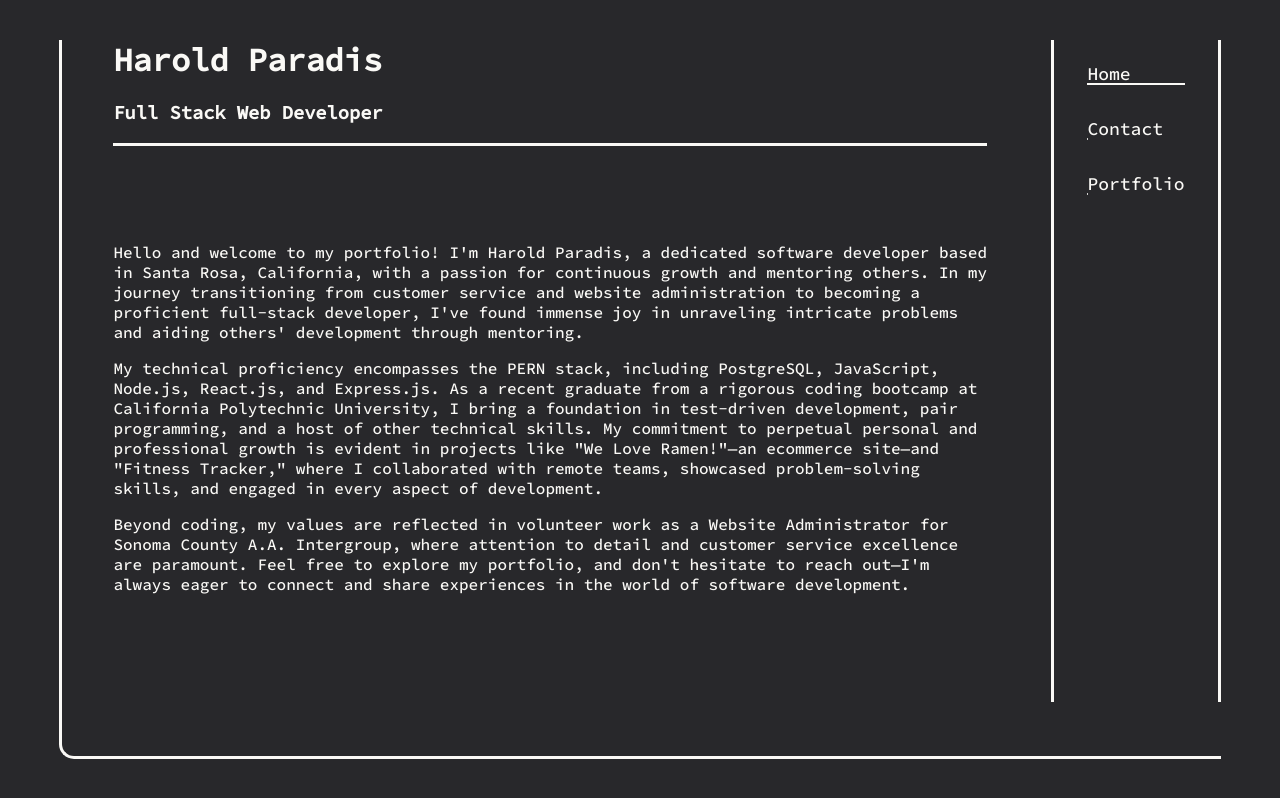
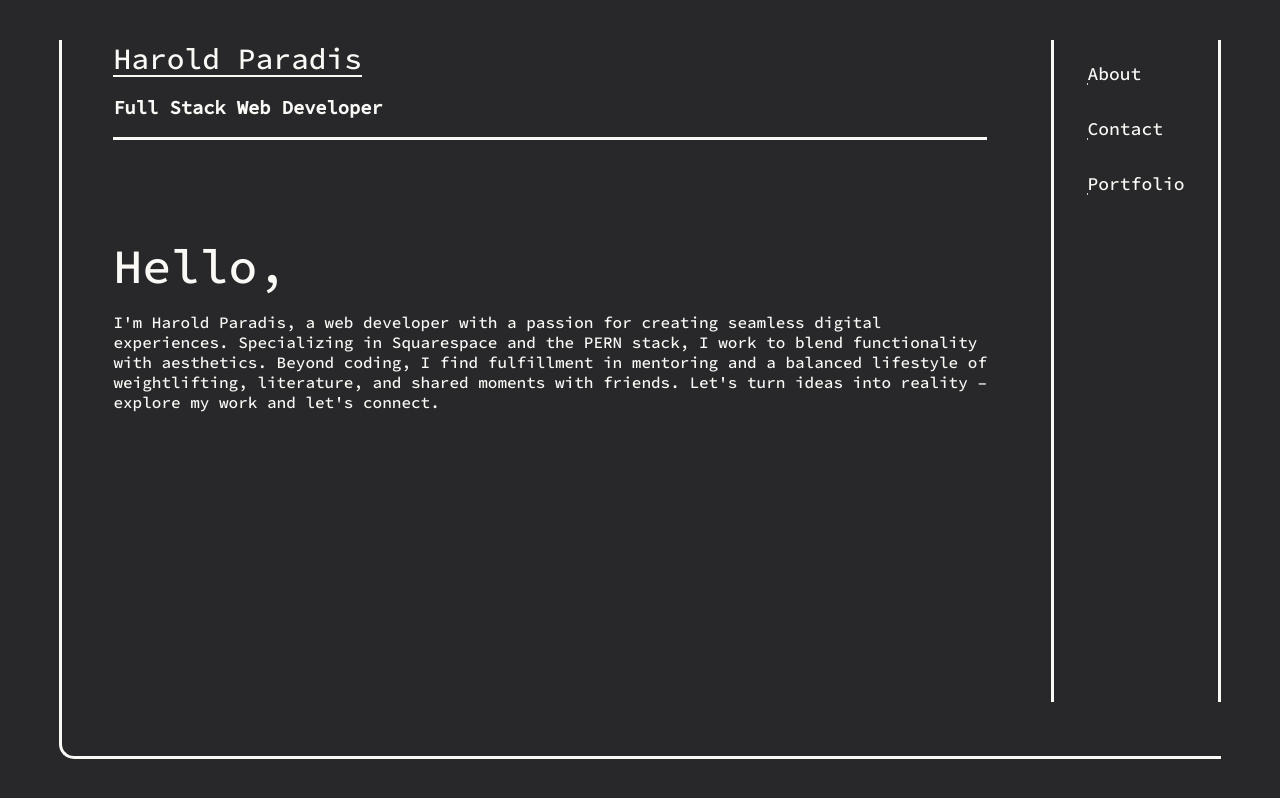
Before and after one commit to HalParadis/Portfolio, a React (Create React App) app: page / in a window 1280 px wide. Built offline with nearby package versions, Linux system fonts and the light colour scheme.

Commit message:
Added about page and turned name into home link

```diff
--- a/public/style.css
+++ b/public/style.css
@@ -41,8 +41,21 @@ body {
 }
 
 .full-name {
-  margin-top: 0;
+  color: #FAF9F6;
+  margin: 0;
   padding-top: 0;
+  text-decoration: none;
+  font-size: 1.85em;
+  width: fit-content;
+}
+
+.full-name::after {
+  height: 2px;
+}
+
+.home-hello {
+  font-size: 3em;
+  margin-bottom: 0%;
 }
 
 .expand-button {
@@ -115,20 +128,30 @@ body {
 }
 
 .nav-link::after {
+  height: .1em;
+}
+
+.dynamic-underline {
+  text-decoration: none;
+  display: block;
+  position: relative;
+  overflow: hidden;
+}
+
+.dynamic-underline::after {
   content: '';
   position: absolute;
   bottom: 0;
   left: 0;
   width: 100%;
-  height: .1em;
   background-color: #FAF9F6;
   opacity: 1;
   transition: opacity 300ms, transform 300ms;
   transform: translate3d(-100%, 0, 0);
 }
 
-.nav-link:hover::after,
-.nav-link:focus::after {
+.dynamic-underline:hover::after,
+.dynamic-underline:focus::after {
   transform: translate3d(0, 0, 0);
 }
 
--- a/src/App.js
+++ b/src/App.js
@@ -3,7 +3,8 @@ import { Route, Link, useLocation } from 'react-router-dom';
 
 import {
   Contact,
-  Portfolio
+  Portfolio,
+  About
 } from './components';
 
 const App = () => {
@@ -11,19 +12,17 @@ const App = () => {
   const homeRef = useRef(null);
   const contactRef = useRef(null);
   const portfolioRef = useRef(null);
+  const aboutRef = useRef(null);
 
   const refMap = {
     'home': homeRef,
     'contact': contactRef,
-    'portfolio': portfolioRef
-  }
-
-  const replaceUnderline = () => {
-    homeRef.current.classList.replace('current-underline', 'dynamic-underline');
+    'portfolio': portfolioRef,
+    'about': aboutRef
   }
 
   useEffect(() => {
-    [homeRef, contactRef, portfolioRef].forEach(r => r.current.classList.remove('current-underline'));
+    Object.values(refMap).forEach(r => r.current.classList.remove('current-underline'));
     let path = location.pathname.replace('/', '');
     if (!path) path = 'home';
     const ref = refMap[path];
@@ -35,20 +34,20 @@ const App = () => {
       <div className='outer-box'>
         <div className='left-inner-box'>
           <div className='name-title-box'>
-            <h1 className='full-name'>Harold Paradis</h1>
+          <Link
+            to='/'
+            className='dynamic-underline full-name'
+            ref={homeRef}
+          >Harold Paradis</Link>
+
             <h3>Full Stack Web Developer</h3>
           </div>
 
           <Route exact path='/'>
             <div className='home-text-box'>
+              <p className='home-hello'>Hello,</p>
               <p className='text-paragraph'>
-                Hello and welcome to my portfolio! I'm Harold Paradis, a dedicated software developer based in Santa Rosa, California, with a passion for continuous growth and mentoring others. In my journey transitioning from customer service and website administration to becoming a proficient full-stack developer, I've found immense joy in unraveling intricate problems and aiding others' development through mentoring.
-              </p>
-              <p className='text-paragraph'>
-                My technical proficiency encompasses the PERN stack, including PostgreSQL, JavaScript, Node.js, React.js, and Express.js. As a recent graduate from a rigorous coding bootcamp at California Polytechnic University, I bring a foundation in test-driven development, pair programming, and a host of other technical skills. My commitment to perpetual personal and professional growth is evident in projects like "We Love Ramen!"—an ecommerce site—and "Fitness Tracker," where I collaborated with remote teams, showcased problem-solving skills, and engaged in every aspect of development.
-              </p>
-              <p className='text-paragraph'>
-                Beyond coding, my values are reflected in volunteer work as a Website Administrator for Sonoma County A.A. Intergroup, where attention to detail and customer service excellence are paramount. Feel free to explore my portfolio, and don't hesitate to reach out—I'm always eager to connect and share experiences in the world of software development.
+                I'm Harold Paradis, a web developer with a passion for creating seamless digital experiences. Specializing in Squarespace and the PERN stack, I work to blend functionality with aesthetics. Beyond coding, I find fulfillment in mentoring and a balanced lifestyle of weightlifting, literature, and shared moments with friends. Let's turn ideas into reality – explore my work and let's connect.
               </p>
             </div>
           </Route>
@@ -60,22 +59,26 @@ const App = () => {
           <Route path='/portfolio'>
             <Portfolio />
           </Route>
+
+          <Route path='/about'>
+            <About />
+          </Route>
         </div>
 
         <nav className='nav-column'>
           <Link
-            to='/'
-            className='nav-link'
-            ref={homeRef}
-          >Home</Link>
+            to='/about'
+            className='nav-link dynamic-underline'
+            ref={aboutRef}
+          >About</Link>
           <Link
             to='/contact'
-            className='nav-link'
+            className='nav-link dynamic-underline'
             ref={contactRef}
           >Contact</Link>
           <Link
             to='/portfolio'
-            className='nav-link'
+            className='nav-link dynamic-underline'
             ref={portfolioRef}
           >Portfolio</Link>
         </nav>
--- /dev/null
+++ b/src/components/About.js
@@ -0,0 +1,22 @@
+import React from 'react';
+
+const About = () => {
+  return (
+    <div>
+      <p>
+        Welcome to my corner of the web! I'm Harold Paradis, a dedicated web developer and passionate programmer who thrives on turning digital dreams into reality. My journey in the tech realm involves a mix of freelance Squarespace development, volunteering as a website administrator, and crafting bespoke projects using the powerful PERN stack.
+      </p>
+      <p>
+        Mentoring holds a special place in my heart, as I find immense joy in contributing to the growth of others. It's not just a professional pursuit for me; it's a profoundly enriching aspect of my life. I am fueled by the satisfaction of unraveling intricate, challenging problems and am resolute in my commitment to perpetual personal and professional growth.
+      </p>
+      <p>
+        Beyond the screen and code, you'll find me pushing physical boundaries through weightlifting or diving into captivating stories, be it through webnovels, audiobooks, anime, or video games. Connecting with friends is equally important, as I believe in maintaining a well-rounded lifestyle that fuels creativity and innovation.
+      </p>
+      <p>
+        Join me on this digital journey, where creativity meets functionality, and let's build something extraordinary together. Whether it's enhancing your online presence, solving coding puzzles, or sharing the latest book or anime recommendations, I'm here to make the virtual world a more exciting and dynamic place. Let's create, innovate, and grow together!
+      </p>
+    </div>
+  )
+}
+
+export default About;
--- a/src/components/index.js
+++ b/src/components/index.js
@@ -1,3 +1,4 @@
 export { default as Portfolio } from './Portfolio';
 export { default as Contact } from './Contact';
 export { default as Project } from './Project';
+export { default as About } from './About';
```
